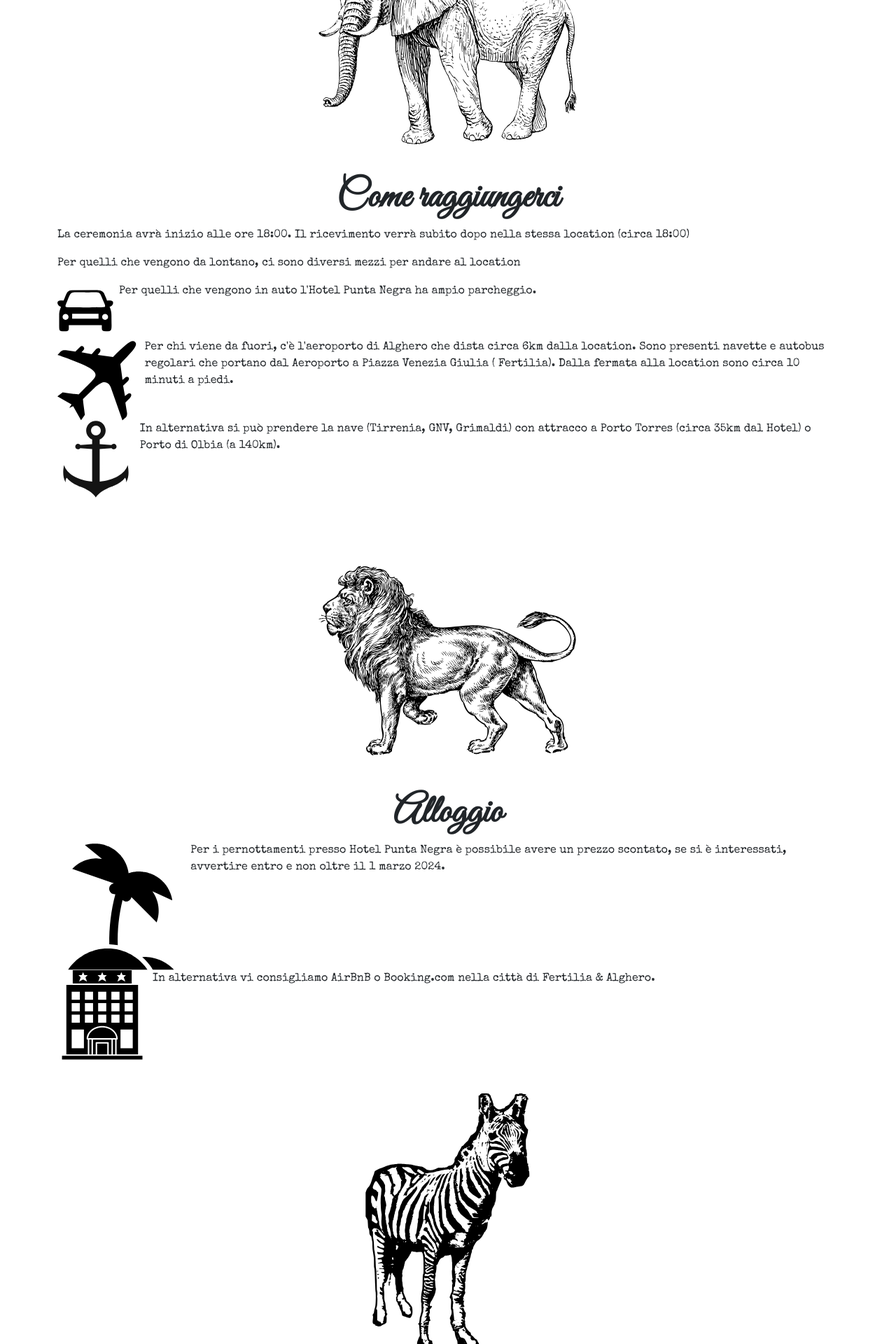
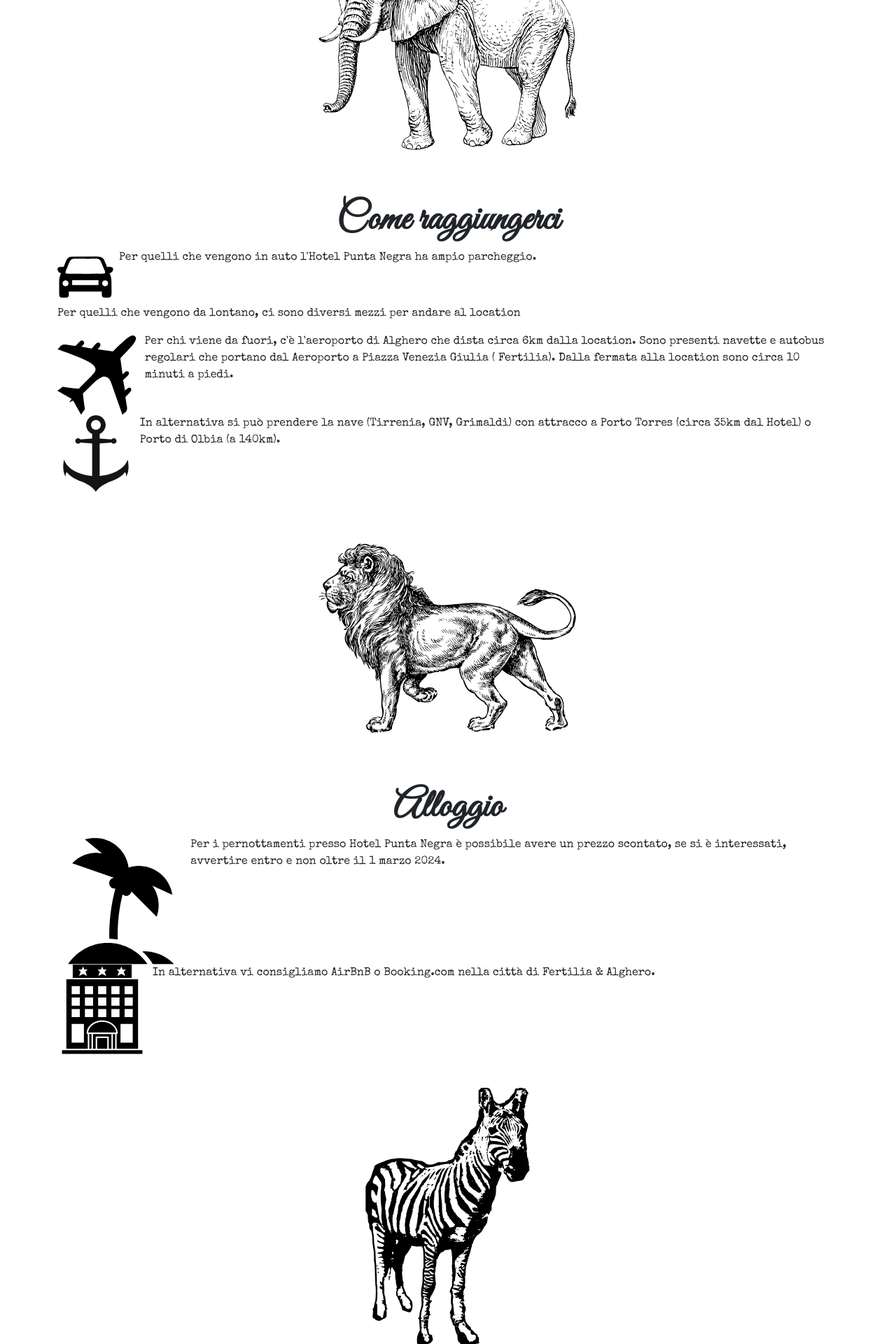
Before and after one commit to FeliciaPompei/wedding-website, an Angular app: page / in a window 1280 px wide. Shown: the part 880-2800 px from the top of the page at 70% size. Built offline with nearby package versions, Linux system fonts and the light colour scheme.

Commit message:
modified content in location-maps + spacing between animals and text

```diff
--- a/src/app/app.component.html
+++ b/src/app/app.component.html
@@ -19,19 +19,19 @@
 </header>
 <wedding-banner></wedding-banner>
 <div class="px-4">
-  <div class="text-center" id="location-maps">
+  <div class="text-center my-4" id="location-maps">
     <img class="my-img" src="assets/img/elephant.svg" alt="divider">
   </div>
   <location-maps ></location-maps>
-  <div class="text-center" id="day-program">
+  <div class="text-center my-4" id="day-program">
     <img class="my-img" src="assets/img/lion.svg" alt="divider">
   </div>
   <day-program ></day-program>
-  <div class="text-center" id="gift-request">
+  <div class="text-center my-4" id="gift-request">
     <img class="my-img" src="assets/img/zebra.svg" alt="divider">
   </div>
   <gift-request ></gift-request>
-  <div class="text-center">
+  <div class="text-center my-4">
     <img class="my-img" src="assets/img/giraffe.svg" alt="divider">
   </div>
   <rsvp-section></rsvp-section>
--- a/src/app/location-maps/location-maps.component.html
+++ b/src/app/location-maps/location-maps.component.html
@@ -1,14 +1,8 @@
 <div class="mb-1">
-  <div class="container mb-5">
+  <div class="container">
     <h1 class="text-center">
       Come raggiungerci
     </h1>
-    <p>
-      La ceremonia avrà inizio alle ore 18:00. Il ricevimento verrà subito dopo nella stessa location (circa 18:00)
-    </p>
-    <p>
-      Per quelli che vengono da lontano, ci sono diversi mezzi per andare al location
-    </p>
     <div class="wrapper">
       <div class="img-wrapper img-car">
         <img src="assets/img/car.svg" alt="car img">
@@ -19,6 +13,9 @@
         </p>
       </div>
     </div>
+    <p>
+      Per quelli che vengono da lontano, ci sono diversi mezzi per andare al location
+    </p>
     <div class="wrapper">
       <div class="img-wrapper">
         <img src="assets/img/airplane.svg" alt="plane img">
```
